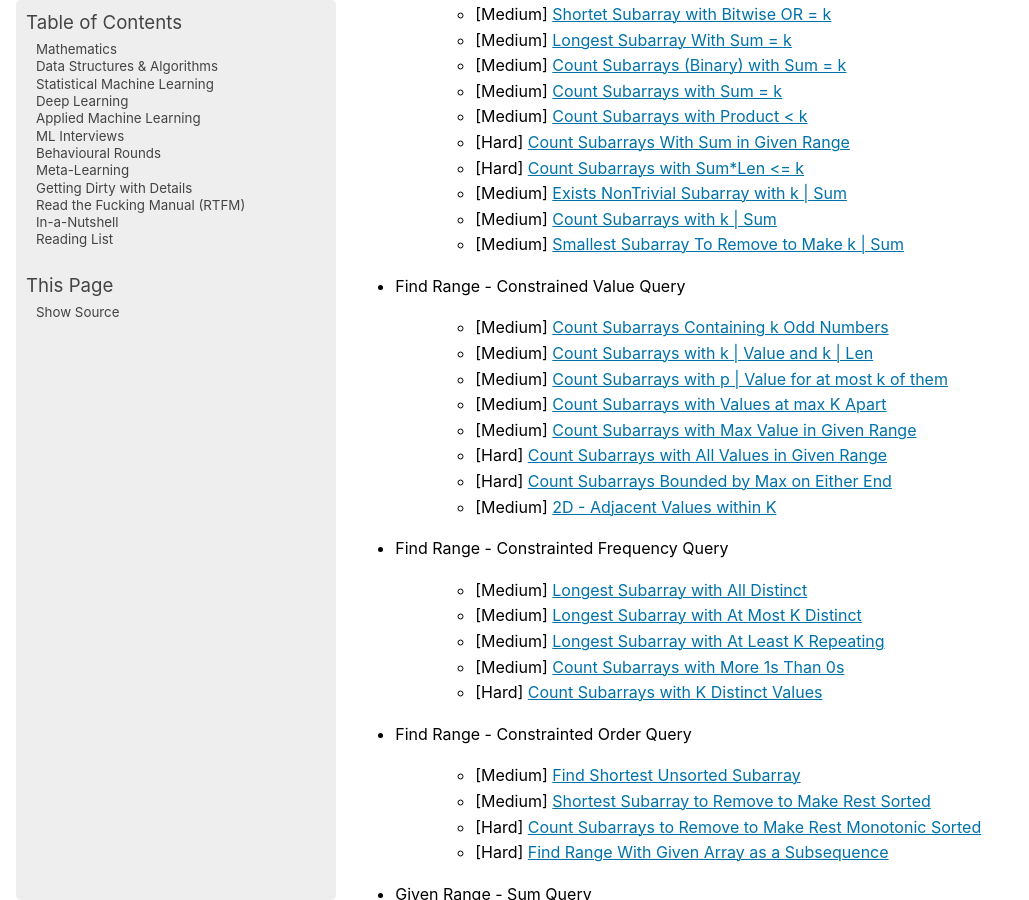
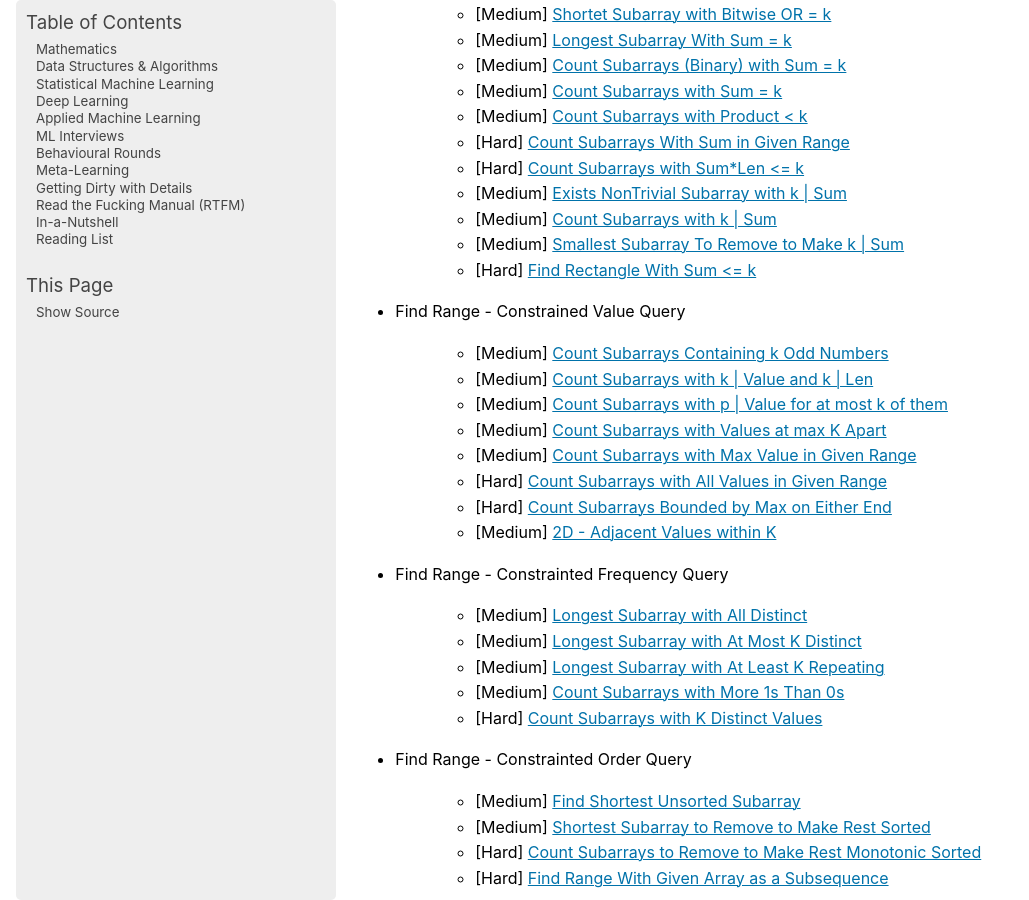
Before and after one commit to uselesstechjunks/leetcode, a Sphinx documentation site: the page built from docs/source/dsa/qb.rst, in a window 1280 px wide and 900 px high, scrolled down 2199 px. Shown: the whole window, without its empty margins (0-1029 px from the left). Built offline with Sphinx 7.4.7, drawn with Linux system fonts in a browser that asks for light colours; pages that are not in the unit, such as notebooks, are missing from menus.

Commit message:
Update qb.rst

```diff
--- a/docs/source/dsa/qb.rst
+++ b/docs/source/dsa/qb.rst
@@ -87,6 +87,7 @@ Arrays
 	- [Medium] `Exists NonTrivial Subarray with k | Sum <https://leetcode.com/problems/continuous-subarray-sum/description/>`_
 	- [Medium] `Count Subarrays with k | Sum <https://leetcode.com/problems/subarray-sums-divisible-by-k/description/>`_
 	- [Medium] `Smallest Subarray To Remove to Make k | Sum <https://leetcode.com/problems/make-sum-divisible-by-p/description/>`_
+	- [Hard] `Find Rectangle With Sum <= k <https://leetcode.com/problems/max-sum-of-rectangle-no-larger-than-k/description/>`_
 - Find Range - Constrained Value Query
 
 	- [Medium] `Count Subarrays Containing k Odd Numbers <https://leetcode.com/problems/count-number-of-nice-subarrays/description/>`_
```
